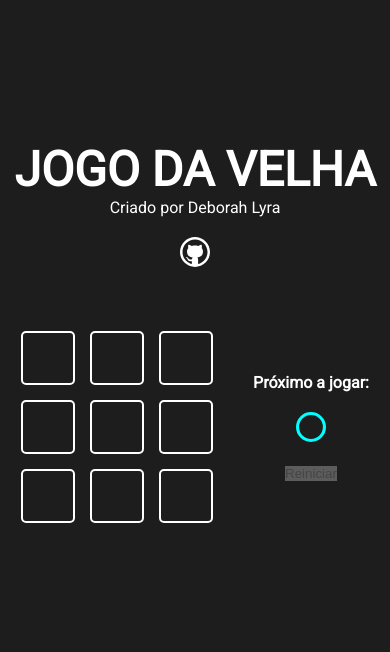
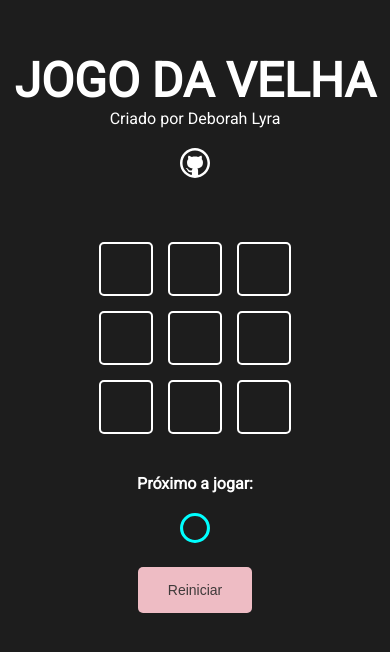
Before and after one commit to DeborahLyra/React-jogo-da-velha, a Next.js app: page / in a window 390 px wide. Shown: the part 110-762 px from the top of the page. Built offline with nearby package versions, Linux system fonts and the light colour scheme.

Commit message:
Corrigido responsividade

```diff
--- a/src/components/button/Button.module.css
+++ b/src/components/button/Button.module.css
@@ -1,3 +1,16 @@
 .button{
-  border: 5px;
+  padding: 15px 30px;
+  border-radius: 5px;
+  cursor: pointer;
+  border: none;
+  background-color: rgb(235, 93, 116);
+  color: black;
+  font-size: 14px;
+
 }
+
+.button:disabled{
+  cursor: default;
+  background-color: rgb(238, 188, 196);
+  color: rgb(63, 58, 58);
+}
--- a/src/components/game/Game.module.css
+++ b/src/components/game/Game.module.css
@@ -9,3 +9,9 @@
   gap: 40px;
   align-items: center;
 }
+
+@media  screen and (max-width: 425px) {
+  .gameContent {
+    flex-direction: column;
+  }
+}
--- a/src/components/gameInfo/GameInfo.module.css
+++ b/src/components/gameInfo/GameInfo.module.css
@@ -3,4 +3,5 @@
   flex-direction: column;
   align-items: center;
   gap: 20px;
+  min-width: 170px;
 }
```
